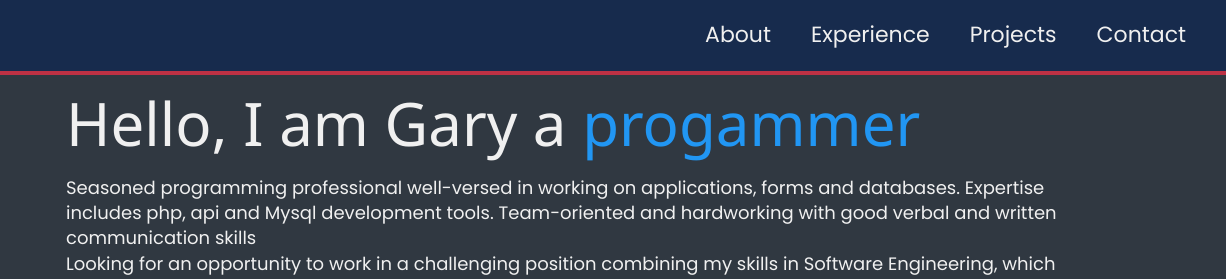
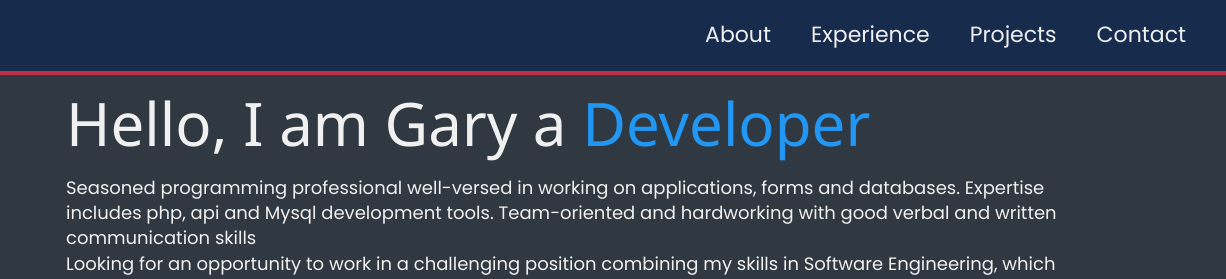
Before and after one commit to GaryTYK/my-personal-portfolio, a plain HTML site: page index.html in a window 1280 px wide. Shown: the top 279 px of the page, 54-1280 px from the left. Drawn offline with nearby package versions, Linux system fonts and the light colour scheme.

Commit message:
change welcome-section text

```diff
--- a/index.html
+++ b/index.html
@@ -43,7 +43,7 @@
         <div class="container">
             <div class="w3-row">
                 <div class="w3-col l12 s12 welcome-section1">
-                    <h1>Hello, I am Gary a <span>progammer</span></h1>
+                    <h1>Hello, I am Gary a <span>Developer</span></h1>
                     <p>Seasoned programming professional well-versed in
                         working on applications, forms and databases.
                         Expertise includes php, api and Mysql development
```
